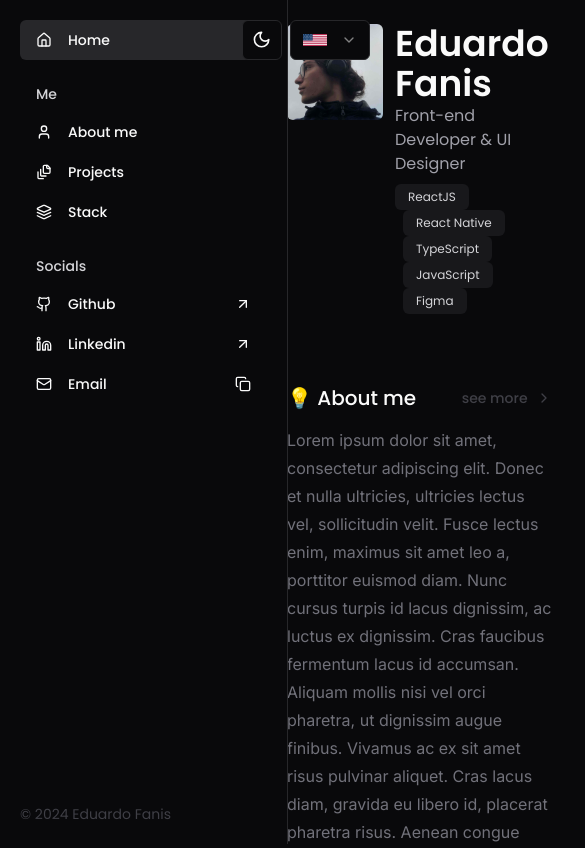
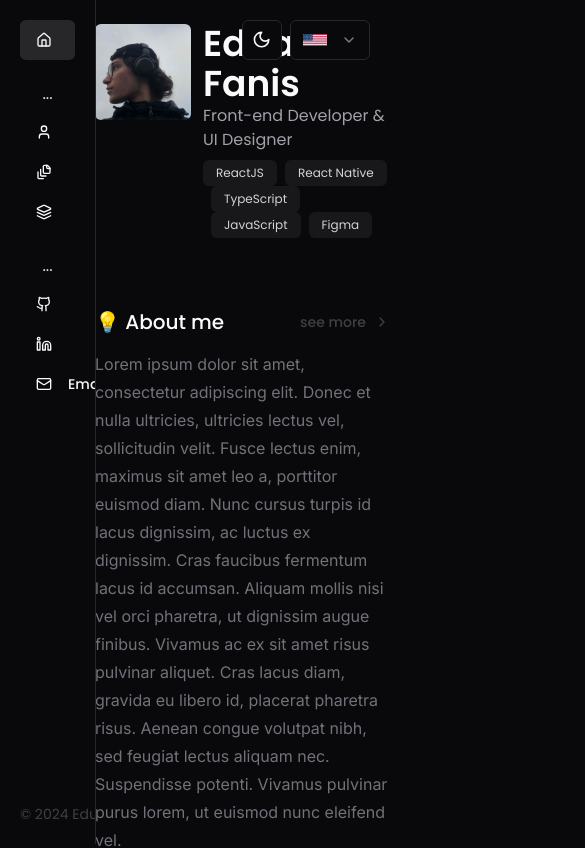
Before and after one commit to eduardofanis/eduardofanis.com, a React (Vite) app: page / in a window 390 px wide. Shown: the top 848 px of the page, 585 px wide, since content can reach past the window. Built offline with nearby package versions, Linux system fonts and the light colour scheme.

Commit message:
adding responsive design to sidebar

```diff
--- a/src/App.tsx
+++ b/src/App.tsx
@@ -14,6 +14,13 @@ import { ThemeProvider } from "./providers/theme-provider";
 export default function App() {
   const [sidebarRef, setSidebarRef] =
     React.useState<React.RefObject<HTMLDivElement> | null>(null);
+  const [width, setWidth] = React.useState(window.innerWidth);
+
+  React.useEffect(() => {
+    const handleResize = () => setWidth(window.innerWidth);
+    window.addEventListener("resize", handleResize);
+    return () => window.removeEventListener("resize", handleResize);
+  }, [width]);
 
   const ref = React.useRef<HTMLDivElement>(null);
 
--- a/src/components/Sidebar.tsx
+++ b/src/components/Sidebar.tsx
@@ -28,6 +28,16 @@ export default function Sidebar({
   const [avatarRef, setAvatarRef] =
     React.useState<React.RefObject<HTMLDivElement> | null>(null);
   const [height, setHeight] = React.useState(0);
+  const [width, setWidth] = React.useState(window.innerWidth);
+
+  React.useEffect(() => {
+    const handleResize = () => setWidth(window.innerWidth);
+    window.addEventListener("resize", handleResize);
+    console.log(width);
+    return () => window.removeEventListener("resize", handleResize);
+  }, [width]);
+
+  const isLargerDisplay = width >= 1280;
 
   const menuList = getMenuList(pathname, t);
 
@@ -87,7 +97,7 @@ export default function Sidebar({
   return (
     <div
       ref={sidebarRef}
-      className={cn("w-72 p-5 flex flex-col border-r  h-screen fixed")}
+      className="w-24 xl:w-72 p-5 flex flex-col border-r  h-screen fixed transition-all overflow-hidden truncate"
     >
       <animated.div style={style}>
         <div
@@ -99,8 +109,8 @@ export default function Sidebar({
           <div className="flex gap-3">
             <img src="/me.jpg" className="size-12 rounded-md" />
             <div className="flex flex-col justify-center">
-              <h1 className="font-medium">Eduardo Fanis</h1>
-              <p className="text-xs dark:text-zinc-400 light:text-zinc-800">
+              <h1 className="font-medium hidden xl:block">Eduardo Fanis</h1>
+              <p className="text-xs dark:text-zinc-400 light:text-zinc-800 hidden xl:block">
                 Front-end Developer
               </p>
             </div>
@@ -110,9 +120,22 @@ export default function Sidebar({
         {menuList.map(({ groupLabel, menus }, index) => (
           <div className="flex flex-col" key={index}>
             {groupLabel ? (
-              <h3 className="mt-6 mb-2 ml-4 font-medium dark:text-zinc-300 text-zinc-700 text-sm">
-                {groupLabel}
-              </h3>
+              isLargerDisplay ? (
+                <h3 className="mt-6 mb-2 ml-4 font-medium dark:text-zinc-300 text-zinc-700 text-sm">
+                  {groupLabel}
+                </h3>
+              ) : (
+                <TooltipProvider>
+                  <Tooltip delayDuration={0}>
+                    <TooltipTrigger className="mt-6 mb-2 font-medium dark:text-zinc-300 text-zinc-700 text-sm">
+                      ...
+                    </TooltipTrigger>
+                    <TooltipContent align="start">
+                      <p>{groupLabel}</p>
+                    </TooltipContent>
+                  </Tooltip>
+                </TooltipProvider>
+              )
             ) : (
               <></>
             )}
@@ -131,7 +154,7 @@ export default function Sidebar({
                   <Link to={href} target={externalLink ? "_blank" : "_self"}>
                     <div className="flex items-center">
                       <Icon className={cn("size-4 mr-4")} />
-                      {label}
+                      {isLargerDisplay ? label : ""}
                     </div>
                     {externalLink ? (
                       <ArrowUpRight className={cn("size-4")} />
--- /dev/null
+++ b/src/hooks/use-window-dimensions.ts
@@ -0,0 +1,23 @@
+import { useEffect, useState } from "react";
+
+const useWindowDimensions = () => {
+  const [windowDimensions, setWindowDimensions] = useState({
+    width: window.innerWidth,
+    height: window.innerHeight,
+  });
+
+  useEffect(() => {
+    const handleResize = () => {
+      setWindowDimensions({
+        width: window.innerWidth,
+        height: window.innerHeight,
+      });
+    };
+    window.addEventListener("resize", handleResize);
+    return () => window.removeEventListener("resize", handleResize);
+  }, []);
+
+  return windowDimensions;
+};
+
+export default useWindowDimensions;
```
